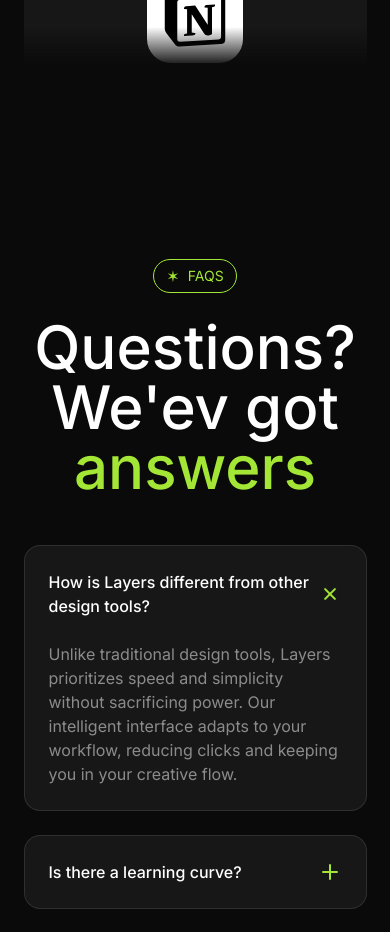
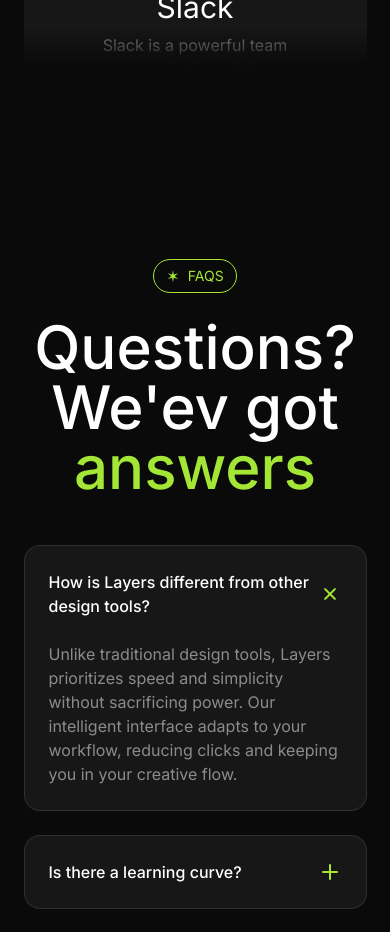
Before and after one commit to Estifanos58/Layers_landing_page, a Next.js app: page / in a window 390 px wide. Shown: the part 6020-6952 px from the top of the page. Built offline with nearby package versions, Linux system fonts and the light colour scheme.

Commit message:
update: integration section animation complete

```diff
--- a/src/components/IntegrationsColumn.tsx
+++ b/src/components/IntegrationsColumn.tsx
@@ -1,22 +1,54 @@
-import { IntegrationsType } from "@/sections/Integrations"
-import Image from "next/image"
+"use client";
+
+import { IntegrationsType } from "@/sections/Integrations";
+import Image from "next/image";
 import { twMerge } from "tailwind-merge";
+import { motion } from "framer-motion";
+import { Fragment } from "react";
 
-const IntegrationsColumn = (props: {integrations: IntegrationsType; className?:string}) => {
-    const{integrations, className} = props;
-  return (
-     <div className={twMerge("flex flex-col gap-4 pb-4",className)}>
-        {integrations.map(integration => (
-            <div key={integration.name} className="bg-neutral-900 border-white/10 rounded-3xl p-6">
-                <div className="flex justify-center">
-                    <Image className="size-24" src={integration.icon} alt={integration.name}/>
-                </div>
-                <h3 className="text-3xl text-center mt-6">{integration.name}</h3>
-                <p className="text-center text-white/50 mt-2">{integration.description}</p>
-            </div>
-        ))}
-    </div>
-  )
-}
+const IntegrationsColumn = (props: {
+    integrations: IntegrationsType;
+    className?: string;
+    reverse?: boolean;
+}) => {
+    const { integrations, className, reverse } = props;
+    return (
+        <motion.div
+        initial={{
+            y: reverse? '-50%' : 0
+        }}
+            animate={{
+                y: reverse ? 0 : "-50%",
+            }}
+            transition={{ duration: 30, repeat: Infinity, ease: "linear", }}
+            className={twMerge("flex flex-col gap-4 pb-4", className)}
+        >
+            {Array.from({ length: 2 }).map((_, i) => (
+                <Fragment key={i}>
+                    {integrations.map((integration) => (
+                        <div
+                            key={integration.name}
+                            className="bg-neutral-900 border-white/10 rounded-3xl p-6"
+                        >
+                            <div className="flex justify-center">
+                                <Image
+                                    className="size-24"
+                                    src={integration.icon}
+                                    alt={integration.name}
+                                />
+                            </div>
+                            <h3 className="text-3xl text-center mt-6">
+                                {integration.name}
+                            </h3>
+                            <p className="text-center text-white/50 mt-2">
+                                {integration.description}
+                            </p>
+                        </div>
+                    ))}
+                </Fragment>
+            ))}
+        </motion.div>
+    );
+};
 
-export default IntegrationsColumn
+export default IntegrationsColumn;
--- a/src/sections/Integrations.tsx
+++ b/src/sections/Integrations.tsx
@@ -5,7 +5,6 @@ import slackIcon from '@/assets/images/slack-logo.svg';
 import relumeIcon from '@/assets/images/relume-logo.svg';
 import framerIcon from '@/assets/images/framer-logo.svg';
 import githubIcon from '@/assets/images/github-logo.svg';
-import Image from "next/image";
 import IntegrationsColumn from "@/components/IntegrationsColumn";
 
 
@@ -33,7 +32,7 @@ export default function Integrations() {
                 </div>
                 <div className="h-[400px] lg:h-[800px] grid md:grid-cols-2 gap-4 mt-8 lg:mt-0 overflow-hidden [mask-image:linear-gradient(to_bottom,transparent,black_10%,black_90%,transparent)]">
                     <IntegrationsColumn integrations={integrations}/>
-                    <IntegrationsColumn className="hidden md:flex" integrations={integrations.slice().reverse()}/>
+                    <IntegrationsColumn className="hidden md:flex" reverse integrations={integrations.slice().reverse()}/>
                 </div>
             </div>
         </div>
```
